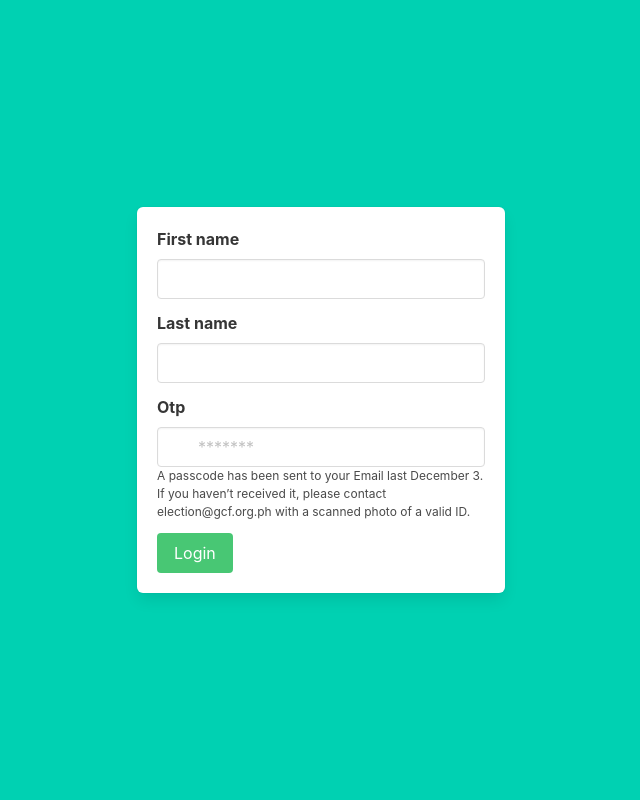
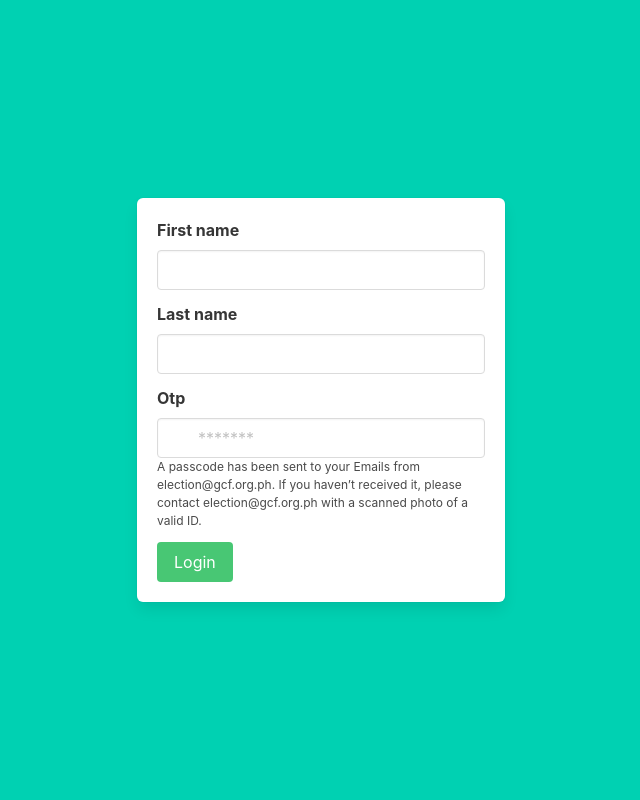
Before and after one commit to Keff1990/voting_app, a Python web app: template voting_app/templates/elections/login.html in a window 1280 px wide. Shown: the whole page, without its empty margins (319-959 px from the left). Run offline with Jinja, Linux system fonts and the light colour scheme; the template is opened without the code that fills it, so the values that code supplies are empty, except form fields; form fields are guessed from the names that the template uses; some libraries are stand-ins or nearby versions.

Commit message:
Revised subtitle under passcode.

```diff
--- a/voting_app/templates/elections/login.html
+++ b/voting_app/templates/elections/login.html
@@ -39,7 +39,7 @@
               {% for error in form.otp.errors %}
                 <div class="help is-danger">{{ error }}</div>
                 {% endfor %}
-              <div class="is-size-7">A passcode has been sent to your Email last December 3. If you haven’t received it, please contact election@gcf.org.ph with a scanned photo of a valid ID.</div>
+              <div class="is-size-7">A passcode has been sent to your Emails from election@gcf.org.ph. If you haven’t received it, please contact election@gcf.org.ph with a scanned photo of a valid ID.</div>
             </div>
 
             <div class="field">
```
